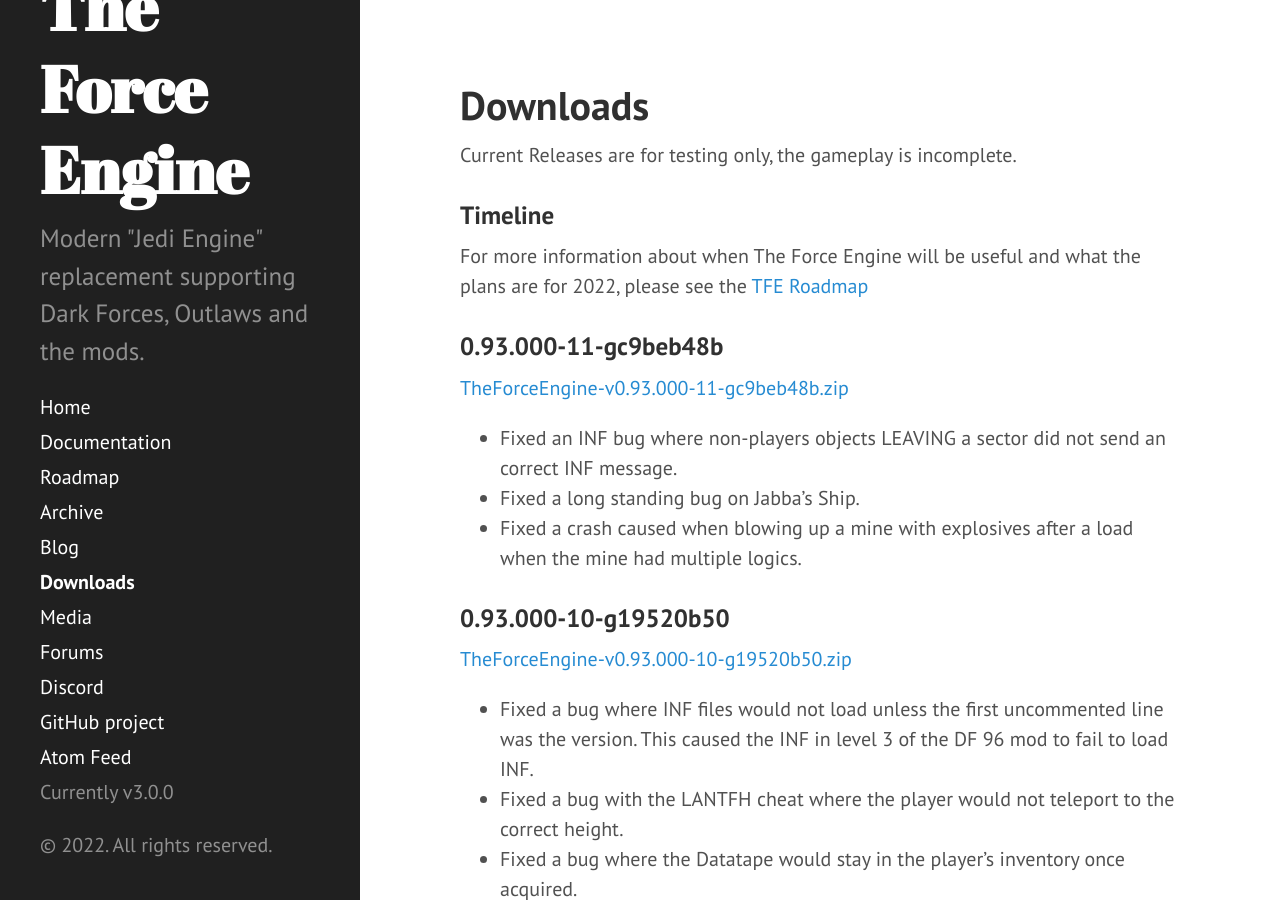
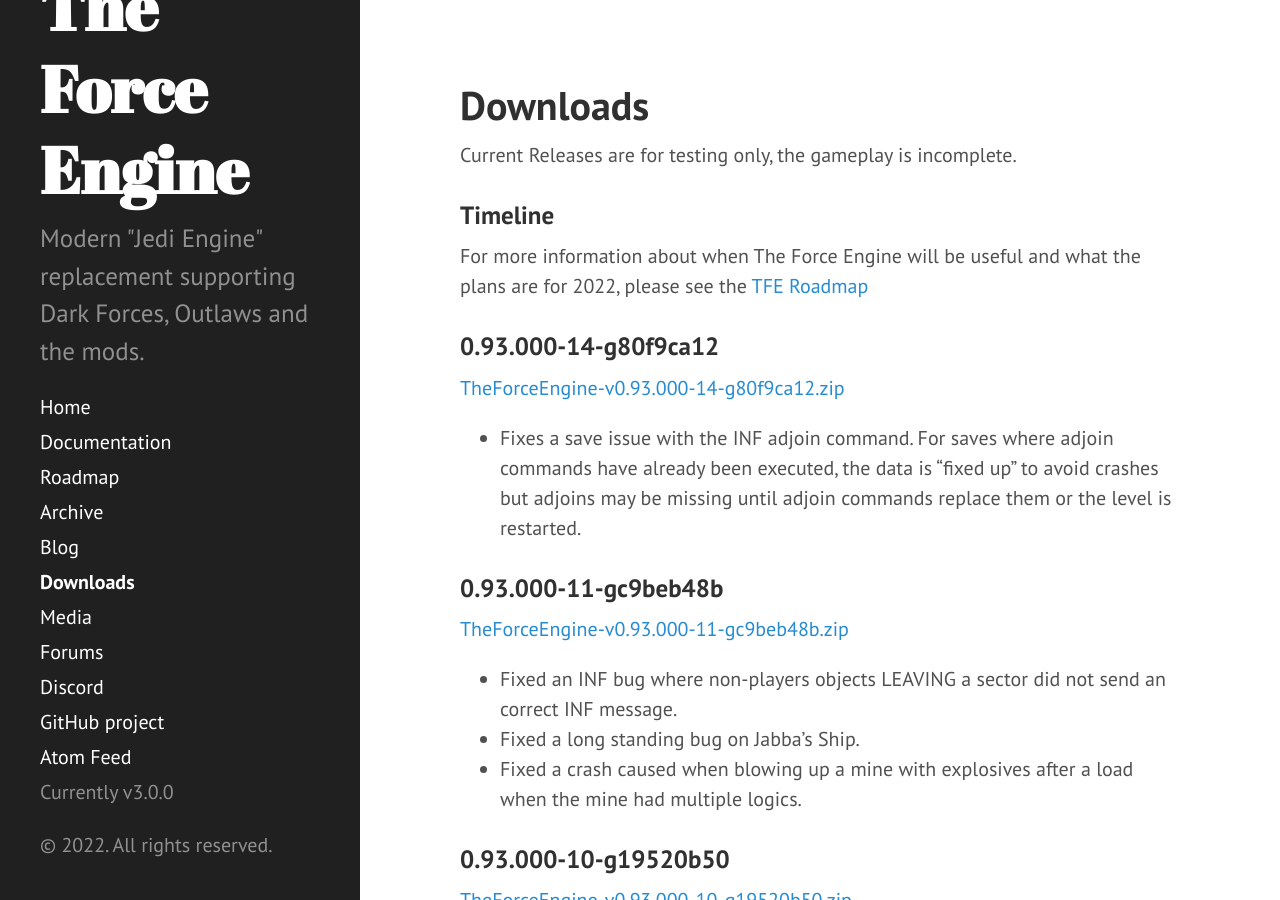
Before and after one commit to TheForceEngine/TheForceEngine.github.io, a Jekyll site: the page built from downloads.md, in a window 1280 px wide and 900 px high. Built offline with Jekyll 4.4.1, drawn with Linux system fonts in a browser that asks for light colours.

Commit message:
Update downloads.md

```diff
--- a/downloads.md
+++ b/downloads.md
@@ -7,6 +7,10 @@
 
 ### Timeline
 For more information about when The Force Engine will be useful and what the plans are for 2022, please see the [TFE Roadmap](Roadmap.md)
+
+### 0.93.000-14-g80f9ca12
+[TheForceEngine-v0.93.000-14-g80f9ca12.zip](archive/TheForceEngine-v0.93.000-14-g80f9ca12.zip) <br>
+* Fixes a save issue with the INF adjoin command. For saves where adjoin commands have already been executed, the data is "fixed up" to avoid crashes but adjoins may be missing until adjoin commands replace them or the level is restarted.
 
 ### 0.93.000-11-gc9beb48b
 [TheForceEngine-v0.93.000-11-gc9beb48b.zip](archive/TheForceEngine-v0.93.000-11-gc9beb48b.zip) <br>
```
